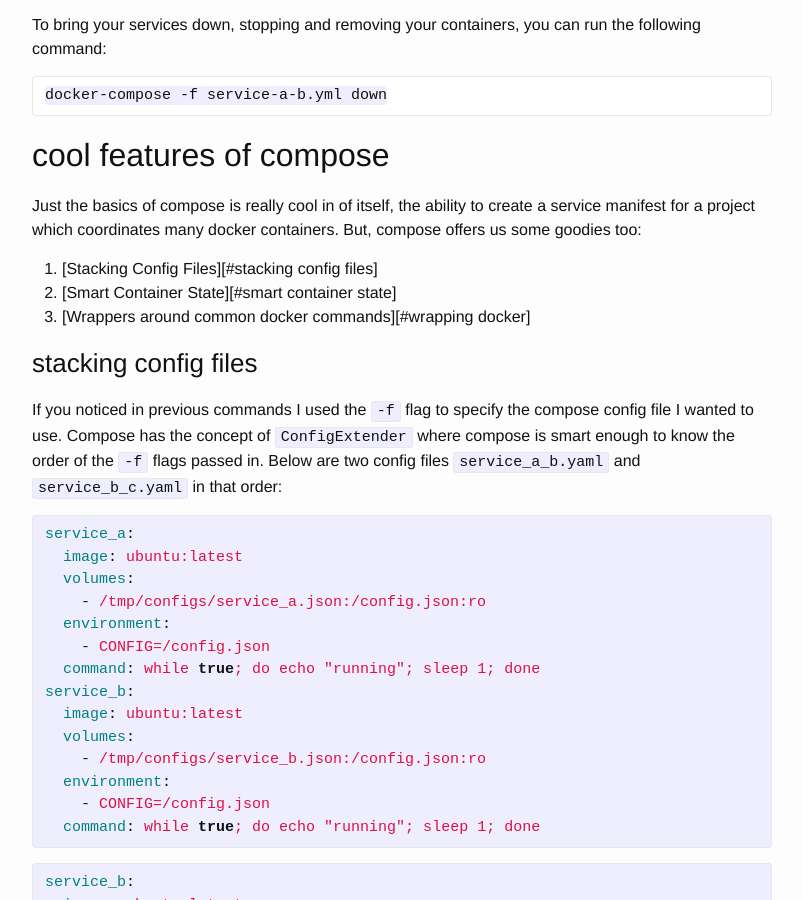
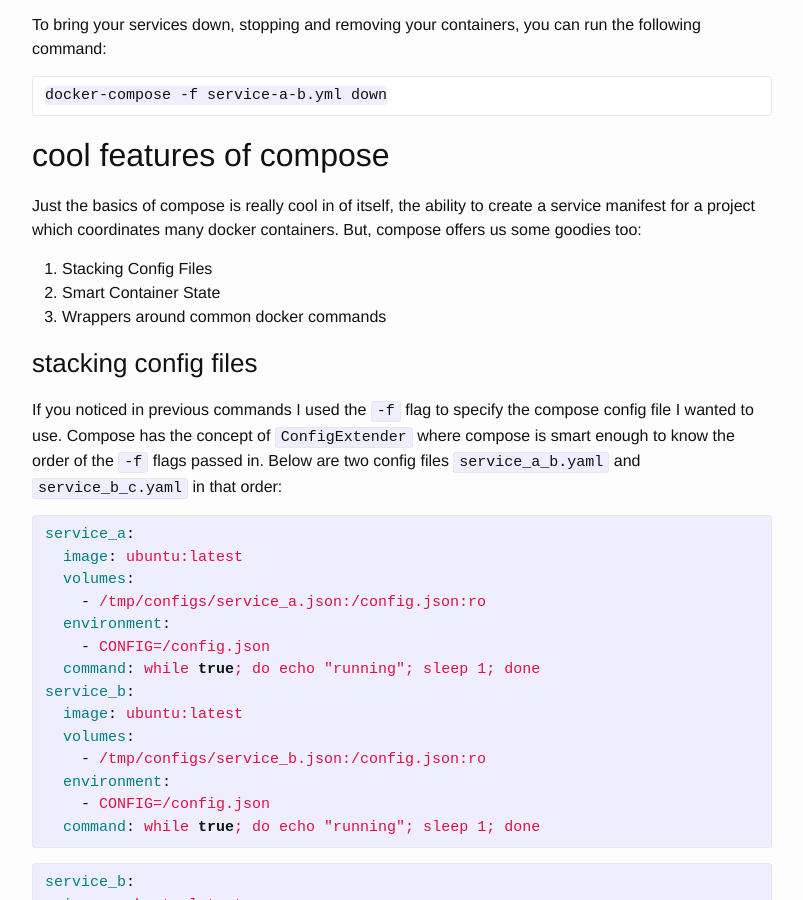
Before and after one commit to husobee/husobee.github.io, a Jekyll site: the page built from _posts/2016-02-04-docker-compose.markdown, in a window 1280 px wide and 900 px high, scrolled down 912 px. Shown: the whole window, without its empty margins (238-1041 px from the left). Built offline with Jekyll 4.4.1, drawn with Linux system fonts in a browser that asks for light colours; some of the changed lines change nothing that is shown.

Commit message:
more markdown fail

```diff
--- a/_posts/2016-02-04-docker-compose.markdown
+++ b/_posts/2016-02-04-docker-compose.markdown
@@ -50,9 +50,9 @@
 service manifest for a project which coordinates many docker containers.  But,
 compose offers us some goodies too:
 
-1. [Stacking Config Files][#stacking config files]
-2. [Smart Container State][#smart container state]
-3. [Wrappers around common docker commands][#wrapping docker]
+1. Stacking Config Files
+2. Smart Container State
+3. Wrappers around common docker commands
 
 
 ### stacking config files
```
